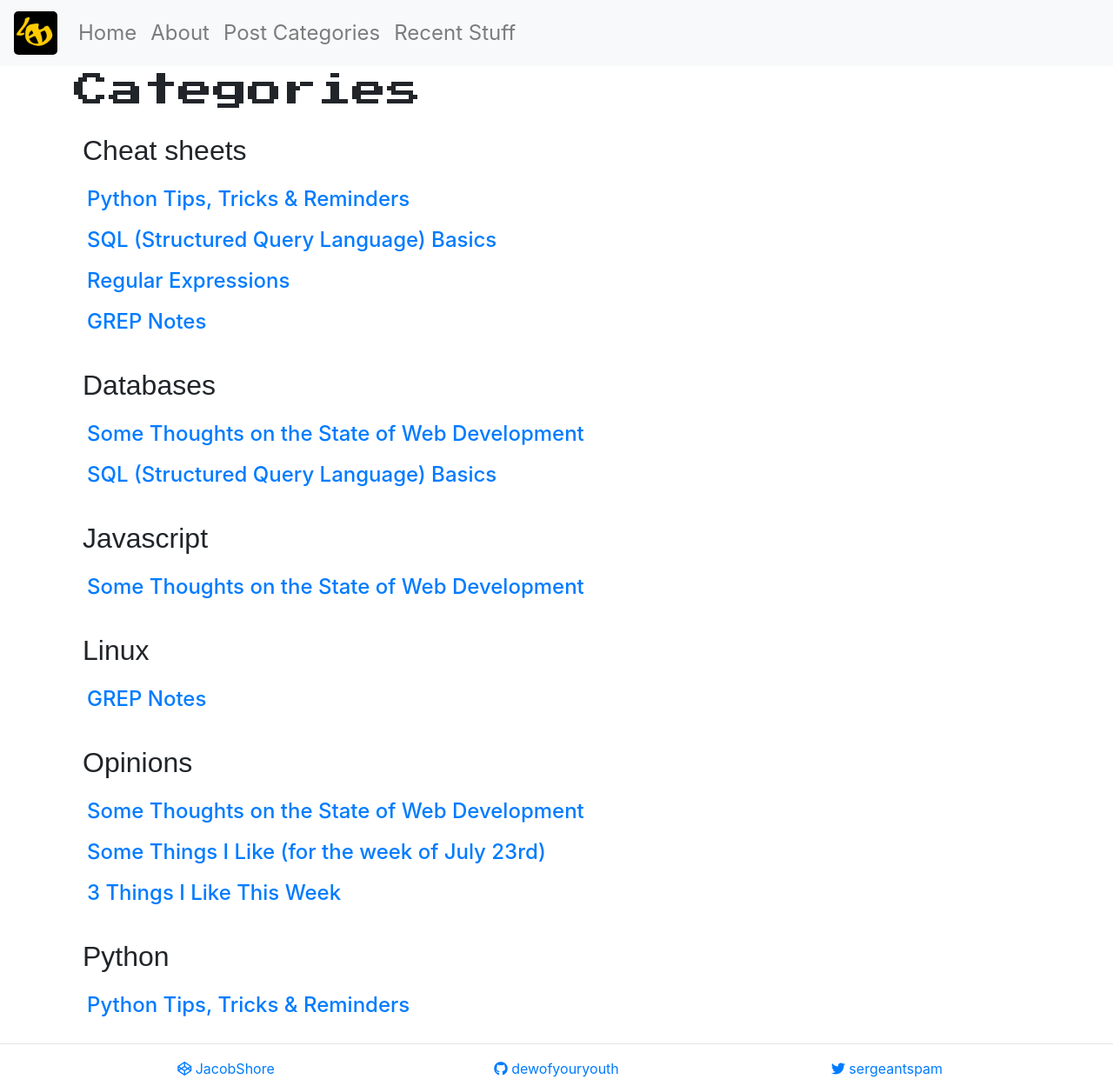
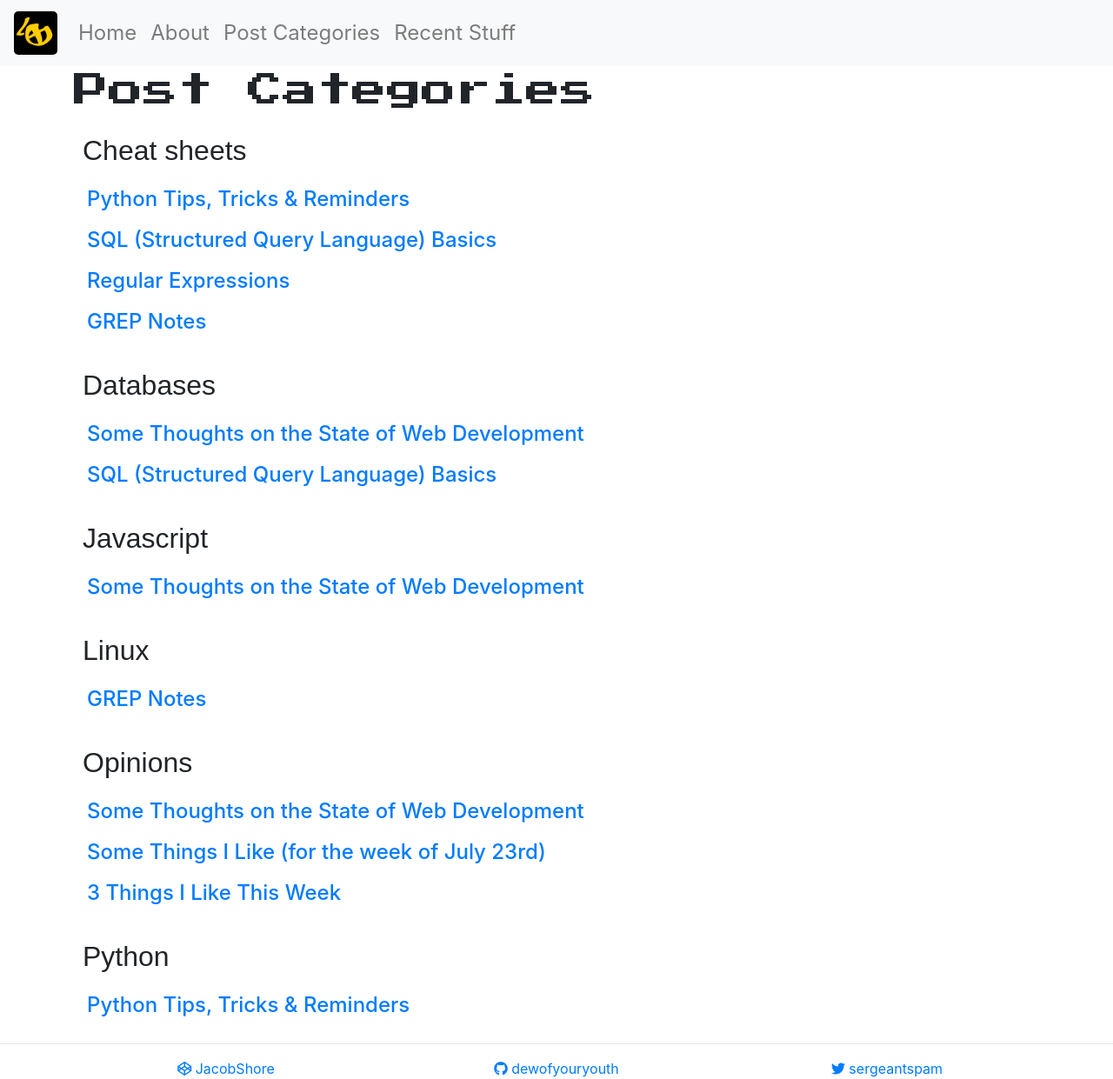
Before and after one commit to DewofyourYouth/DewofyourYouth.github.io, a Jekyll site: the page built from categories.html, in a window 1280 px wide and 1241 px high. Shown: the whole window at 87% size. Built offline with Jekyll 4.4.1, drawn with Linux system fonts in a browser that asks for light colours; nearby versions of some CDN libraries; some web fonts are replaced.

Commit message:
post categories

```diff
--- a/categories.html
+++ b/categories.html
@@ -5,7 +5,7 @@ title: Categories
 ---
 
 <div id="archives" class="container">
-  <h1>Categories</h1>
+  <h1>Post Categories</h1>
   {% assign sortedCategories = site.categories | sort %} {% for category in
   sortedCategories %}
   <div class="archive-group">
```
